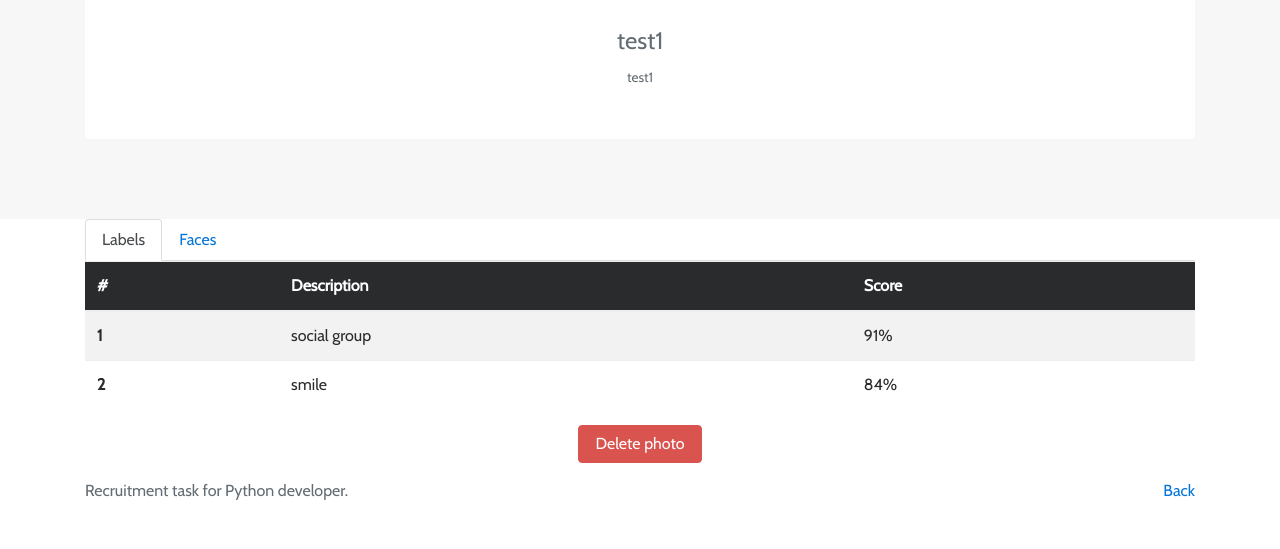
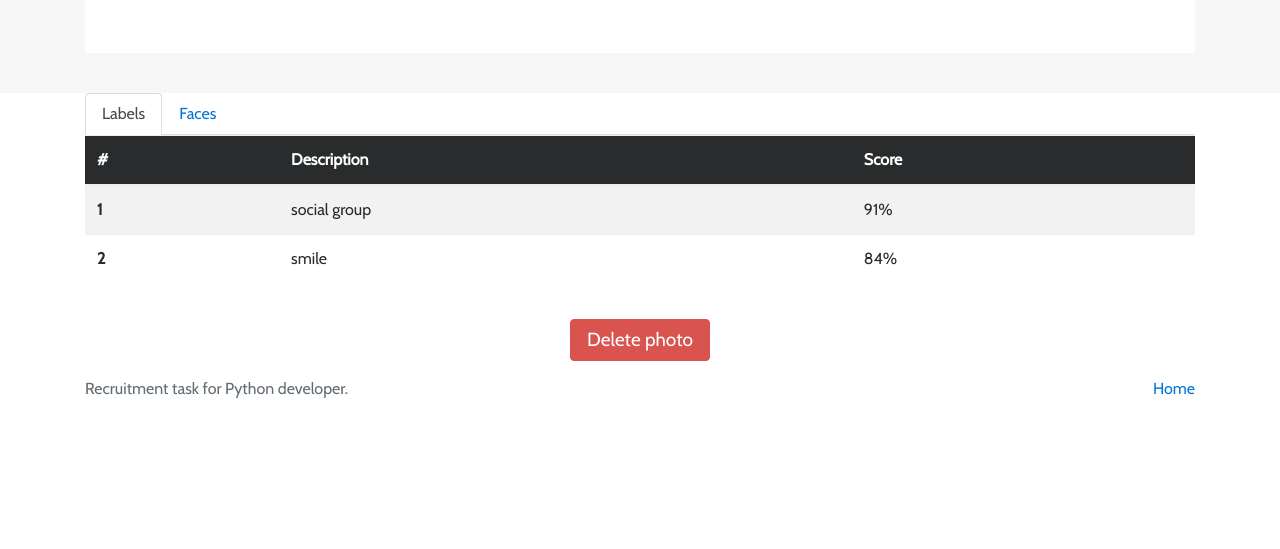
Before and after one commit to nasstka/simple_instagram_app, a Django app: page /dashboard/1/ in a window 1280 px wide. Shown: the part 732-1281 px from the top of the page. After the commit the page ends 1130 px from the top, so only its background shows below. Run offline with Django 3.2, Linux system fonts and the light colour scheme; data comes from the database, SQL or seed files in the repository; some libraries are stand-ins or nearby versions.

Commit message:
Improved templates and added custom CSS stylesheet

```diff
--- a/photo_app/templates/base.html
+++ b/photo_app/templates/base.html
@@ -1,5 +1,6 @@
 {% load staticfiles %}
 <!DOCTYPE html>
+
 <html lang="en">
   <head>
     <meta charset="utf-8">
@@ -12,6 +13,7 @@
 
     <!-- Custom styles for this template -->
     <link href="{% static 'css/album.css' %}" rel="stylesheet">
+    <link href="{% static 'css/custom.css' %}" rel="stylesheet">
     <link href="https://fonts.googleapis.com/css?family=Cabin" rel="stylesheet">
   </head>
 
@@ -22,14 +24,14 @@
           <div class="col-sm-8 py-4">
             <h4 class="text-white">About</h4>
             <p class="text-muted">Simple Instagram-like image hosting application that
-                    additionally performs computer vision analysis via the Google Vision API</p>
+                    additionally performs computer vision analysis via the Google Vision API.</p>
           </div>
-          <div class="col-sm-4 py-4">
+          <!-- <div class="col-sm-4 py-4">
             <h4 class="text-white">Contact</h4>
             <ul class="list-unstyled">
               <li><a href="mailto: nastka.myslewska@gmail.com" class="text-white">Email me</a></li>
             </ul>
-          </div>
+          </div> -->
         </div>
       </div>
     </div>
@@ -46,11 +48,10 @@
 
         {% endblock content %}
     </div>
-
     <footer class="text-muted">
         <div class="container">
           <p class="float-right">
-            <a href="{% url 'dashboard' %}">Back</a>
+            <a href="{% url 'dashboard' %}">Home</a>
           </p>
           <p>Recruitment task for Python developer.</p>
         </div>
--- a/photo_app/templates/dashboard.html
+++ b/photo_app/templates/dashboard.html
@@ -12,11 +12,11 @@
     </div>
 </section>
 
-<div class="album text-muted">
+<div class="album text-muted dashboard">
   <div class="container">
     <div class="row">
       {% for photo in photos %}
-      <div class="col">
+      <div class="col-md-4">
            <a href="{% url 'photo_detail' pk=photo.id %}">
              <img class="img-thumbnail round" src="{{ photo.image.url }}">
            </a>
--- a/photo_app/templates/photo_add.html
+++ b/photo_app/templates/photo_add.html
@@ -2,10 +2,10 @@
 
 {% block content %}
 
-<div class="album text-muted">
+<div class="album text-muted form">
     <div class="container">
         <div class="page-header">
-            <h2 class="text-center">Add a new photo</h2>
+            <h2 class="text-center add">Add a new photo</h2>
         </div>
             <form  method="post" enctype="multipart/form-data">{% csrf_token %}
                 <div class="form-group row">
--- a/photo_app/templates/photo_detail.html
+++ b/photo_app/templates/photo_detail.html
@@ -2,9 +2,9 @@
 
 {% block content %}
 
-<div class="album text-muted">
+<div class="album text-muted details">
   <div class="container">
-        <h2 class="text-center">Photo Details</h2>
+        <h2 class="text-center header">Photo Details</h2>
         <div class="card">
             <img class="card-img-top rounded mx-auto d-block" src="{{ photo.modified_image.url }}">
             <div class="card-block">
@@ -83,13 +83,13 @@
       </table>
       {% endfor %}
       {% else %}
-        <h4 class="text-center">No faces were deceted in the image.</h4>
+        <h4 class="text-center no_face">No faces in the image.</h4>
       {% endif %}
     </div>
   </div>
 </div>
 
-<div class="text-center">
+<div class="text-center delete_btn">
   <a href="{% url 'photo_delete' pk=photo.id %}" class="btn btn-danger">Delete photo</a>
 </div>
 
--- a/static/css/album.css
+++ b/static/css/album.css
@@ -1,4 +1,3 @@
-
 .navbar {
   margin-bottom: 0;
 }
@@ -16,7 +15,7 @@
 
 .jumbotron-heading {
   font-weight: 300;
-    padding-bottom: 2px;
+  padding-bottom: 2.5rem;
 }
 
 .jumbotron .container {
@@ -24,8 +23,6 @@
 }
 
 .album {
-    padding-top: 3rem;
-    padding-bottom: 3rem;
   background-color: #f7f7f7;
 }
 
@@ -36,8 +33,8 @@
 }
 
 .card-img-top {
-    width: 70%;
-    height: 70%;
+  width: 50%;
+  height: 50%;
 
 }
 
@@ -57,7 +54,6 @@
 footer p {
   margin-bottom: .25rem;
   text-align: left;
-    height: 50px;
 }
 
 body {
--- /dev/null
+++ b/static/css/custom.css
@@ -0,0 +1,58 @@
+  .page-header {
+  padding-bottom: 4rem;
+  padding-top: 3rem;
+  }
+
+  .dashboard {
+      min-height: 495px;
+      padding-bottom: 1rem;
+      padding-top: 1rem;
+  }
+
+  .navbar-brand {
+      font-size: 1.5rem;
+  }
+
+  .jumbotron-heading, .add {
+      font-size: 40px;
+  }
+
+  .text-center.header {
+      padding: 3rem;
+      font-size: 40px;
+  }
+
+  .details {
+      padding-bottom: 0.5rem;
+  }
+  .card-title {
+      font-size: 1.6rem;
+  }
+
+  .card-text {
+      font-size: 1.2rem;
+  }
+
+  .wrapper, .form {
+      height: 825px;
+  }
+
+  .delete {
+      padding-top: 18rem;
+  }
+
+  .btn {
+      font-size: 19px;
+  }
+
+  .delete_btn {
+      padding-top: 20px;
+  }
+
+  .form-group.row {
+      padding-bottom: 1.5rem;
+  }
+
+  .no_face {
+      padding: 30px;
+  }
```
Also changed, not shown: photo_app/templates/photo_delete.html (+4 -3 lines). Lines whose indentation alone changed are shown as unchanged.
